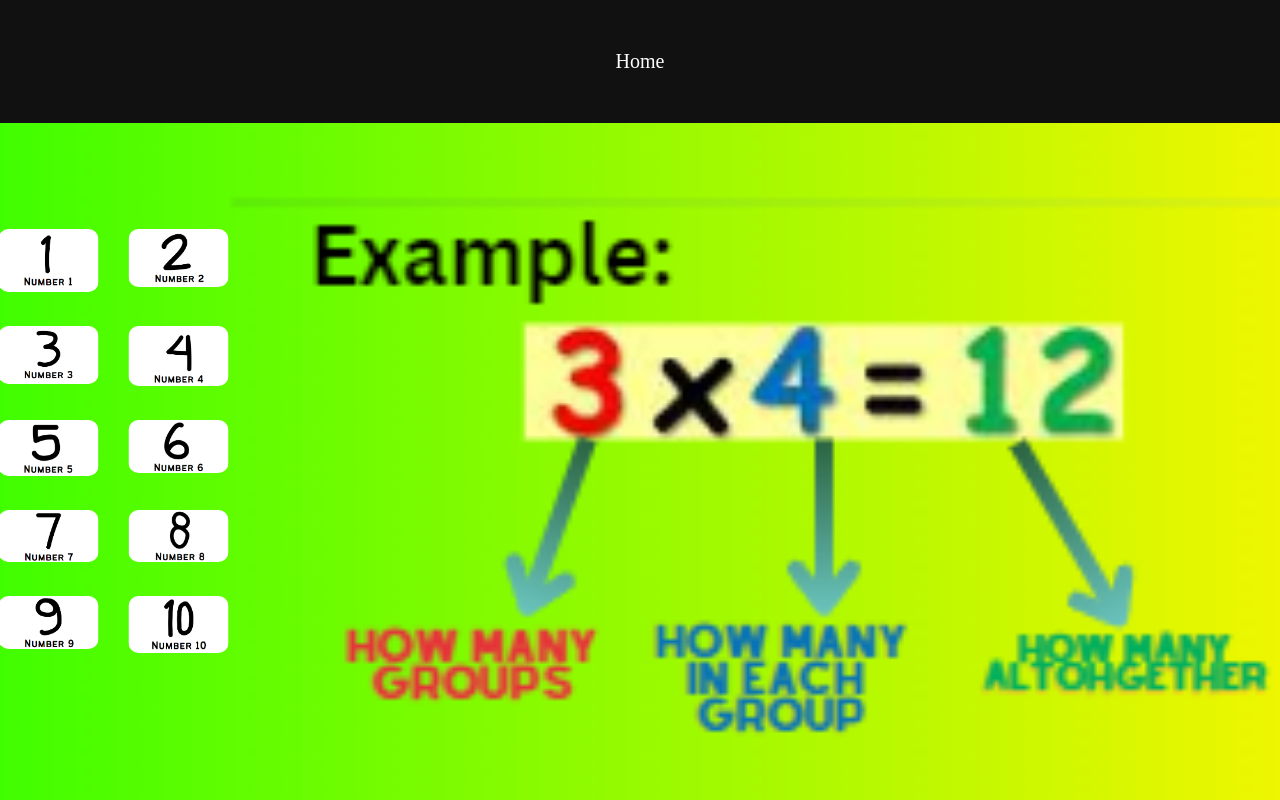
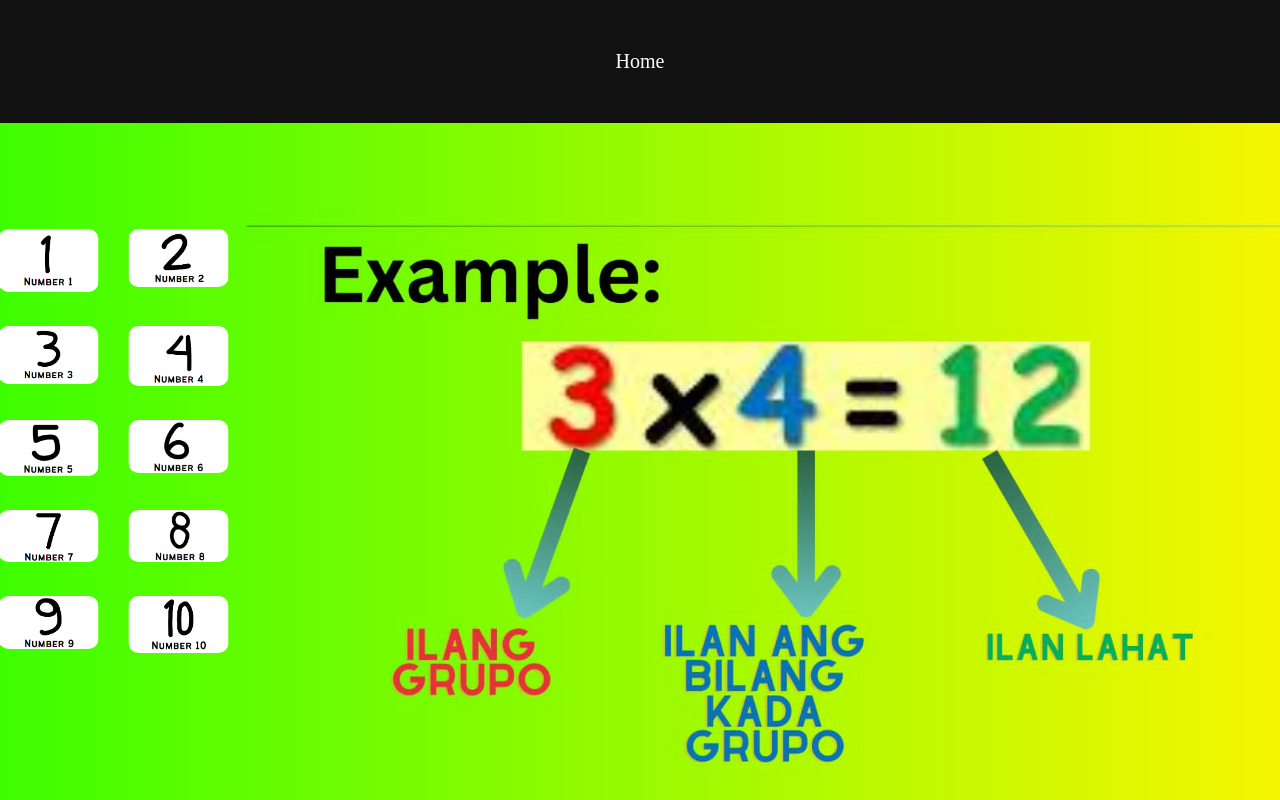
Before and after one commit to Thelobcious/Multiplication-Table, a plain HTML site: page index.html in a window 1280 px wide. Drawn offline with Linux system fonts and the light colour scheme.

Commit message:
Update index.html

```diff
--- a/index.html
+++ b/index.html
@@ -63,7 +63,7 @@
             padding: 0;
             overflow: hidden;
             height: 100vh;
-            background-image: url("BackgroundMath.png");
+            background-image: url("Mathbg123.jfif");
             background-size: cover;
             background-position: center;
             display: flex;
```
